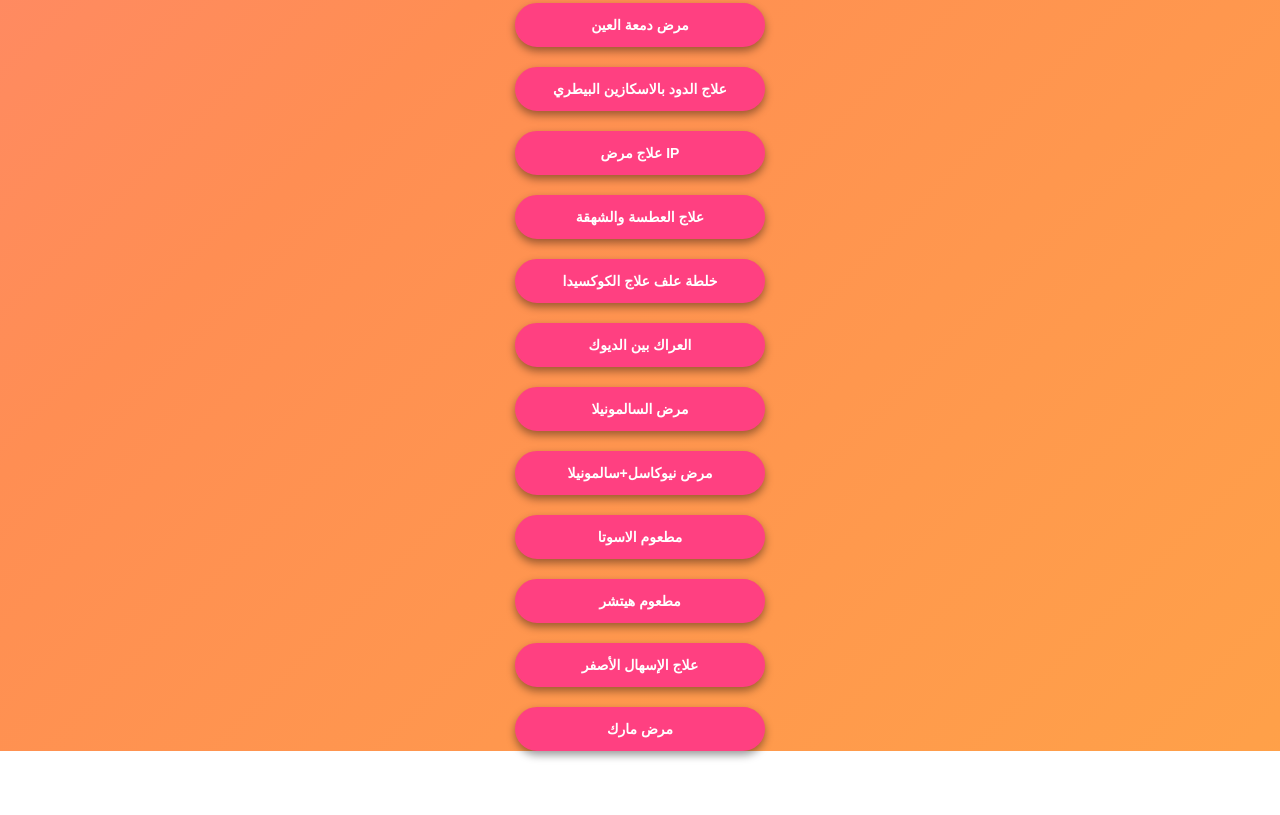
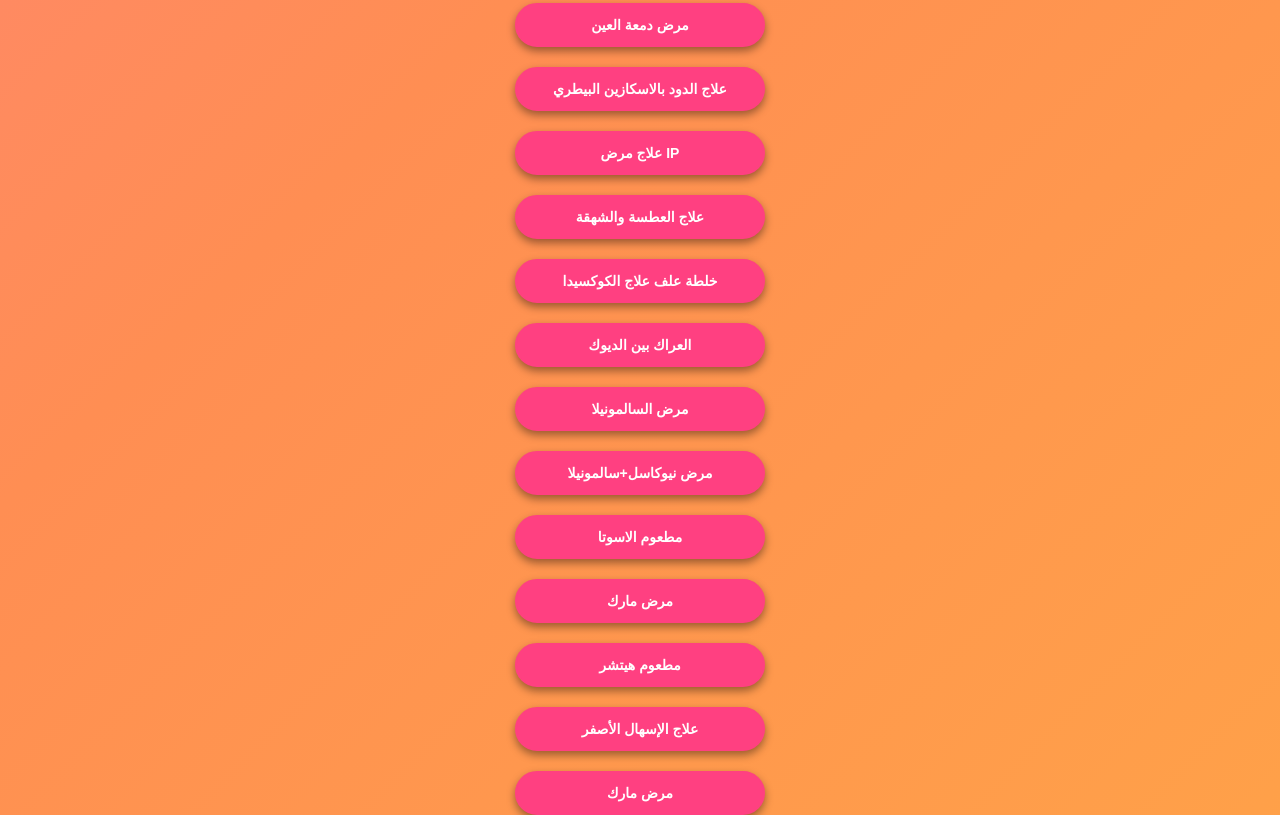
Before and after one commit to avecare/I, a plain HTML site: page elag.html in a window 1280 px wide. Shown: the part 612-1427 px from the top of the page. Before the commit the page ends 1363 px from the top, so only its background shows below. Drawn offline with Linux system fonts and the light colour scheme.

Commit message:
Update elag.html

```diff
--- a/elag.html
+++ b/elag.html
@@ -166,7 +166,7 @@
         <a href="salmonela.html" onclick="playClickSound()"><button>مرض السالمونيلا</button></a>
         <a href="neocaslsalmonela.html" onclick="playClickSound()"><button>مرض نيوكاسل+سالمونيلا</button></a>
         <a href="lasota.html" onclick="playClickSound()"><button> مطعوم الاسوتا</button></a>
-
+          <a href="rasha.html" onclick="playClickSound()"><button>مرض مارك</button></a>
         <a href="hetsher.html" onclick="playClickSound()"><button> مطعوم هيتشر</button></a>
          <a href="khrdl.html" onclick="playClickSound()"><button>  علاج الإسهال الأصفر</button></a>
         <a href="marck.html" onclick="playClickSound()"><button>مرض مارك</button></a>
```
